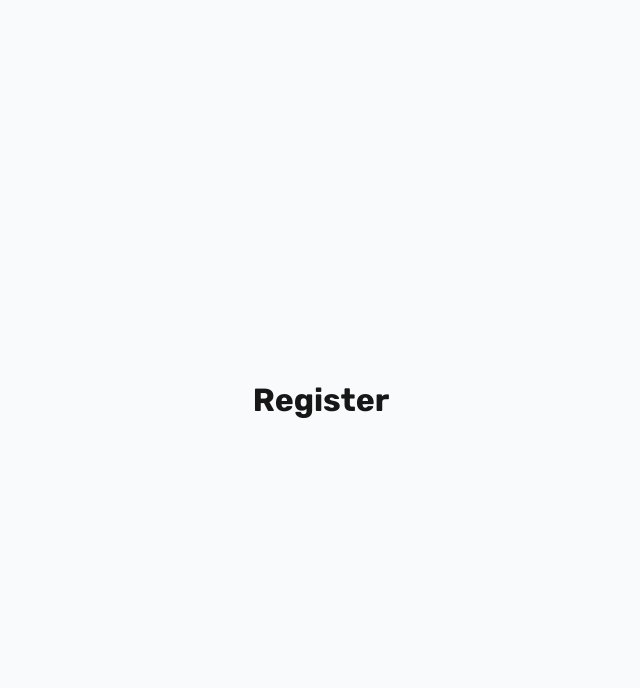
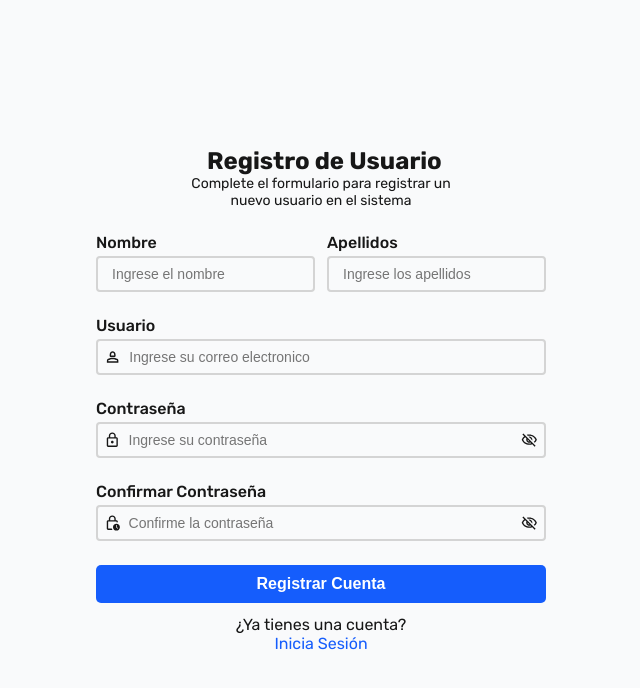
Before and after one commit to whatarelive/trd-caribe-shop, a Next.js app: page /auth/register in a window 1280 px wide. Shown: the top 688 px of the page, without its empty margins (319-959 px from the left). Built offline with nearby package versions, Linux system fonts and the light colour scheme.

Commit message:
Maquetación de la página de Registro y modificaciones a los estilos del componente TextInput

```diff
--- a/src/app/auth/login/login.module.css
+++ b/src/app/auth/auth.module.css
@@ -2,7 +2,6 @@
     width: 280px;
     display: flex;
     gap: 12px;
-    padding: 12px;
     flex-direction: column;
     justify-content: center;
     align-items: center;
@@ -12,6 +11,7 @@
 
 .container_header {
     display: flex;
+    margin-bottom: 12px;
     flex-direction: column;
     justify-items: center;
     align-items: center;
@@ -34,6 +34,7 @@
 .subtitle {
     font-size: 14px;
     font-weight: 400;
+    width: 100%;
     text-align: center;
 }
 
@@ -49,3 +50,11 @@
     text-decoration: none;
     color: var(--blue-600);
 }
+
+@media (min-width: 768) {
+    .container_header {
+        width: 500px;
+    }
+
+
+}
--- a/src/app/auth/login/page.tsx
+++ b/src/app/auth/login/page.tsx
@@ -2,7 +2,7 @@ import Link from "next/link";
 import Image from "next/image";
 import { LoginForm } from "@/src/components/auth/login-form";
 
-import styles from "./login.module.css";
+import styles from "@/src/app/auth/auth.module.css";
 
 export default function LoginPage() {
     return (
--- a/src/app/auth/register/page.tsx
+++ b/src/app/auth/register/page.tsx
@@ -1,7 +1,30 @@
+import Link from "next/link";
+import { RegisterForm } from "@/src/components/auth/register-form";
+
+import styles from "@/src/app/auth/auth.module.css";
+
 export default function RegisterPage() {
     return (
-        <div>
-            <h1>Register</h1>
-        </div>
+        <section className={styles.container}>
+            <div className={styles.container_header} style={{ alignItems: "start" }}>
+                <h1 className={styles.title} style={{ marginLeft: "26px" }}>
+                    Registro de Usuario
+                </h1>
+
+                <h2 className={styles.subtitle}>
+                    Complete el formulario para registrar un nuevo usuario en el sistema
+                </h2>
+            </div>
+
+            <RegisterForm/>
+
+            <div className={styles.register_container}>
+                <span>¿Ya tienes una cuenta?</span>
+
+                <Link href="/auth/login" className={styles.register_link}>
+                    Inicia Sesión
+                </Link>
+            </div>
+        </section>
     );
 }
--- a/src/components/auth/auth-form.module.css
+++ b/src/components/auth/auth-form.module.css
@@ -1,4 +1,9 @@
 .form {
+  display: flex;
+  flex-direction: column;
+}
+
+.form_inputRow {
   display: flex;
   flex-direction: column;
 }
@@ -17,3 +22,14 @@
   background-color: var(--blue-500);
   cursor: pointer;
 }
+
+@media (min-width: 768px) {
+  .form {
+    width: 450px;
+  }
+
+  .form_inputRow {
+    flex-direction: row;
+    gap: 12px;
+  }
+}
--- /dev/null
+++ b/src/components/auth/register-form.tsx
@@ -0,0 +1,62 @@
+"use client";
+
+import { MdOutlineLock, MdOutlinePerson2, MdOutlineLockClock } from "react-icons/md";
+import { TextInput, TextInputWithPassword } from "@/src/components/ui/input";
+import styles from "./auth-form.module.css";
+
+const RegisterForm = () => {
+    return (
+        <form action="" className={styles.form}>
+            <div className={styles.form_inputRow}>
+                <TextInput
+                    label="Nombre"
+                    id="name"
+                    name="name"
+                    type="text"
+                    placeholder="Ingrese el nombre"
+                />
+
+                <TextInput
+                    label="Apellidos"
+                    id="lastname"
+                    name="lastname"
+                    type="text"
+                    placeholder="Ingrese los apellidos"
+                />
+            </div>
+
+            <TextInput
+                label="Usuario"
+                id="user"
+                name="user"
+                type="text"
+                placeholder="Ingrese su correo electronico"
+                icon={MdOutlinePerson2}
+            />
+
+            <TextInputWithPassword
+                label="Contraseña"
+                id="password"
+                name="password"
+                placeholder="Ingrese su contraseña"
+                icon={MdOutlineLock}
+            />
+
+            <TextInputWithPassword
+                label="Confirmar Contraseña"
+                id="passwordConfirm"
+                name="passwordConfirm"
+                placeholder="Confirme la contraseña"
+                icon={MdOutlineLockClock}
+            />
+
+            <button type="submit" className={styles.form_button}>
+                Registrar Cuenta
+            </button>
+        </form>
+    )
+}
+
+export {
+    RegisterForm
+};
--- a/src/components/ui/input.module.css
+++ b/src/components/ui/input.module.css
@@ -1,6 +1,6 @@
 .container {
     display: flex;
-    min-width: 280px;
+    width: 100%;
     height: 75px;
     margin-bottom: 8px;
     flex-direction: column;
@@ -10,23 +10,25 @@
     display: flex;
     align-items: center;
     padding-inline: 6px;
-    border: 2px solid var(--neutral-400);
+    border: 2px solid var(--neutral-200);
     border-radius: 4px;
 }
 
 .label {
-    font-weight: 700;
+    font-weight: 500;
+    font-size: 16px;
     margin-bottom: 4px;
     user-select: none;
 }
 
 .input {
-    width: 240px;
+    width: 100%;
     padding: 8px;
     border: none;
     font-size: 14px;
     font-weight: 400;
-    background-color: transparent;
+    background: transparent;
+    outline: none;
 }
 
 .input:focus-visible {
@@ -38,3 +40,13 @@
     background-color: var(--blue-50);
     outline: none;
 }
+
+.input:-webkit-autofill,
+.input:-webkit-autofill:hover,
+.input:-webkit-autofill:focus {
+  -webkit-box-shadow: 0 0 0px 1000px var(--blue-50) inset; /* Cambia el fondo a transparente */
+}
+
+.input::-webkit-textfield-decoration-container {
+    background-color: transparent;
+}
--- a/src/styles/globals.css
+++ b/src/styles/globals.css
@@ -2,7 +2,9 @@
   --background: oklch(0.985 0.002 247.839);
   --foreground: #171717;
 
+  --neutral-200: oklch(0.87 0 0);
   --neutral-400: #A1A1A1FF;
+
   --blue-50: oklch(0.97 0.014 254.604);
   --blue-400: #00BCFFFF;
   --blue-500: oklch(0.623 0.214 259.815);
```
